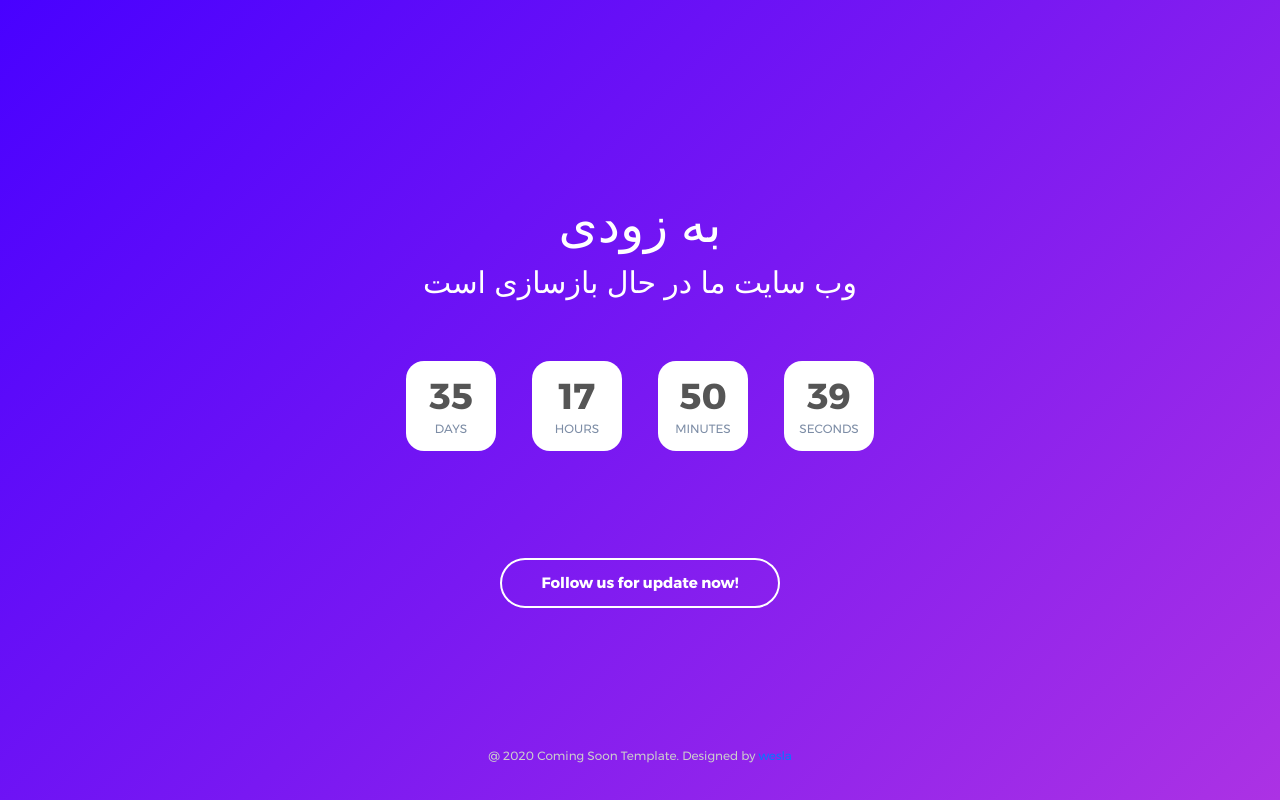
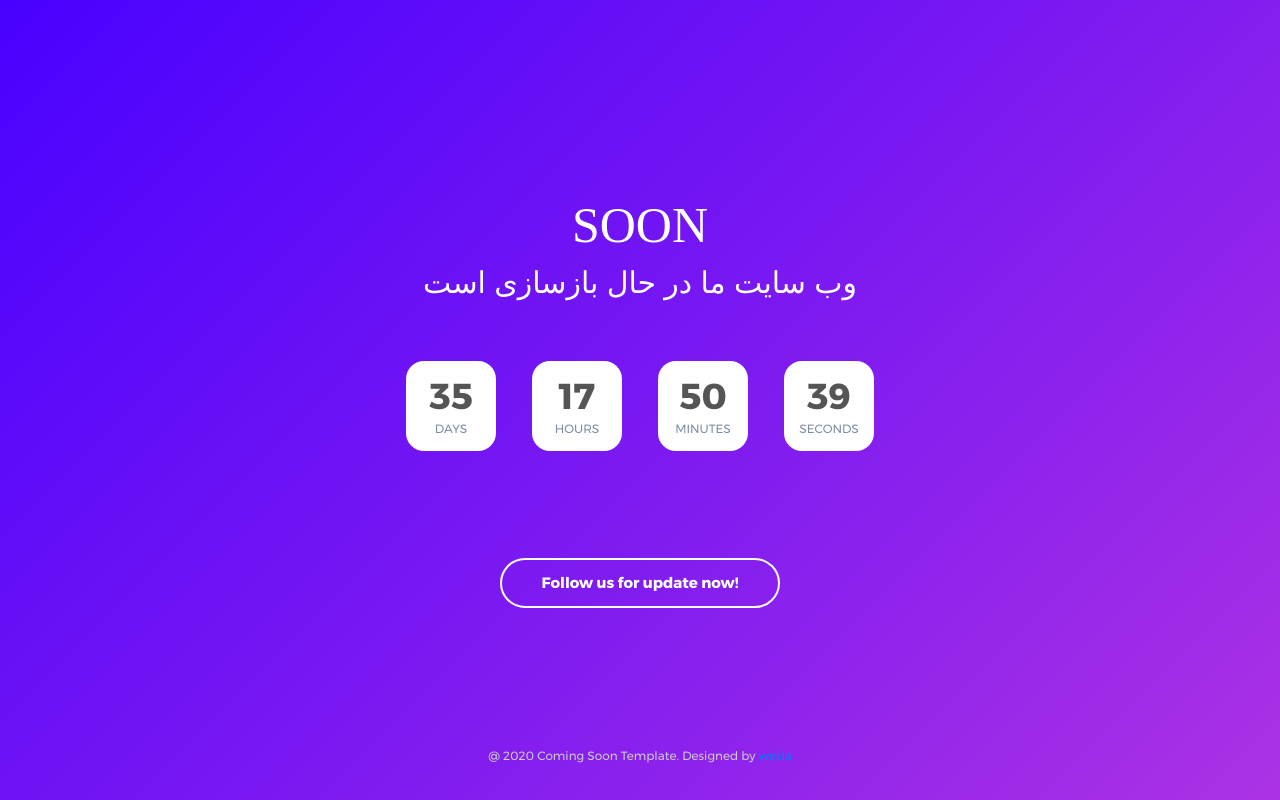
Before and after one commit to mahadikhah/comingsoon, a plain HTML site: page index.html in a window 1280 px wide. Drawn offline with nearby package versions, Linux system fonts and the light colour scheme; a web font is replaced by a local one.

Commit message:
soon changed

```diff
--- a/index.html
+++ b/index.html
@@ -30,7 +30,7 @@
 		<span></span>
 		<div class="flex-col-c p-t-50 p-b-50">
 			<h3 class="l1-txt1 txt-center p-b-10">
-				به زودی
+				Soon
 			</h3>
 
 			<p class="txt-center l1-txt2 p-b-60">
```
